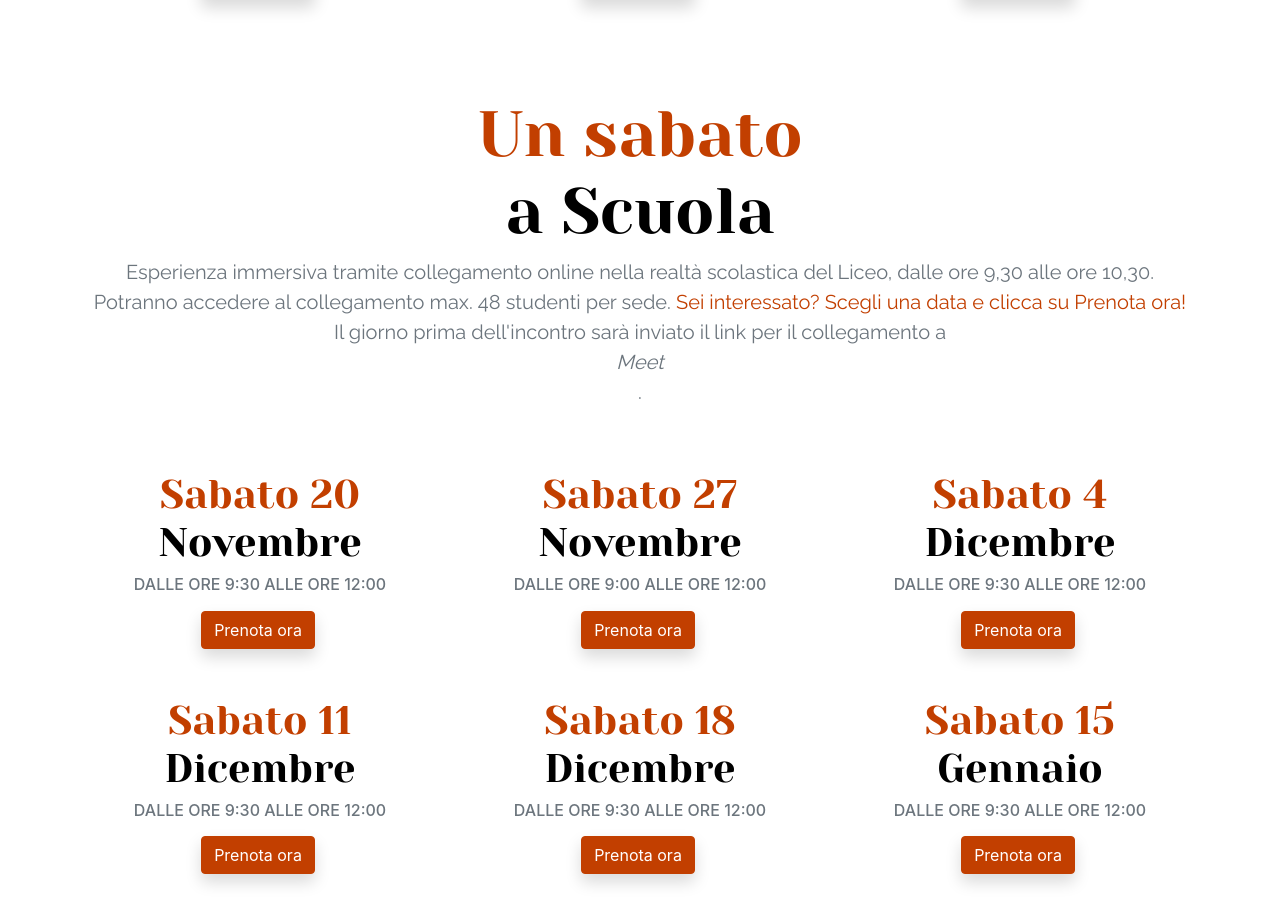
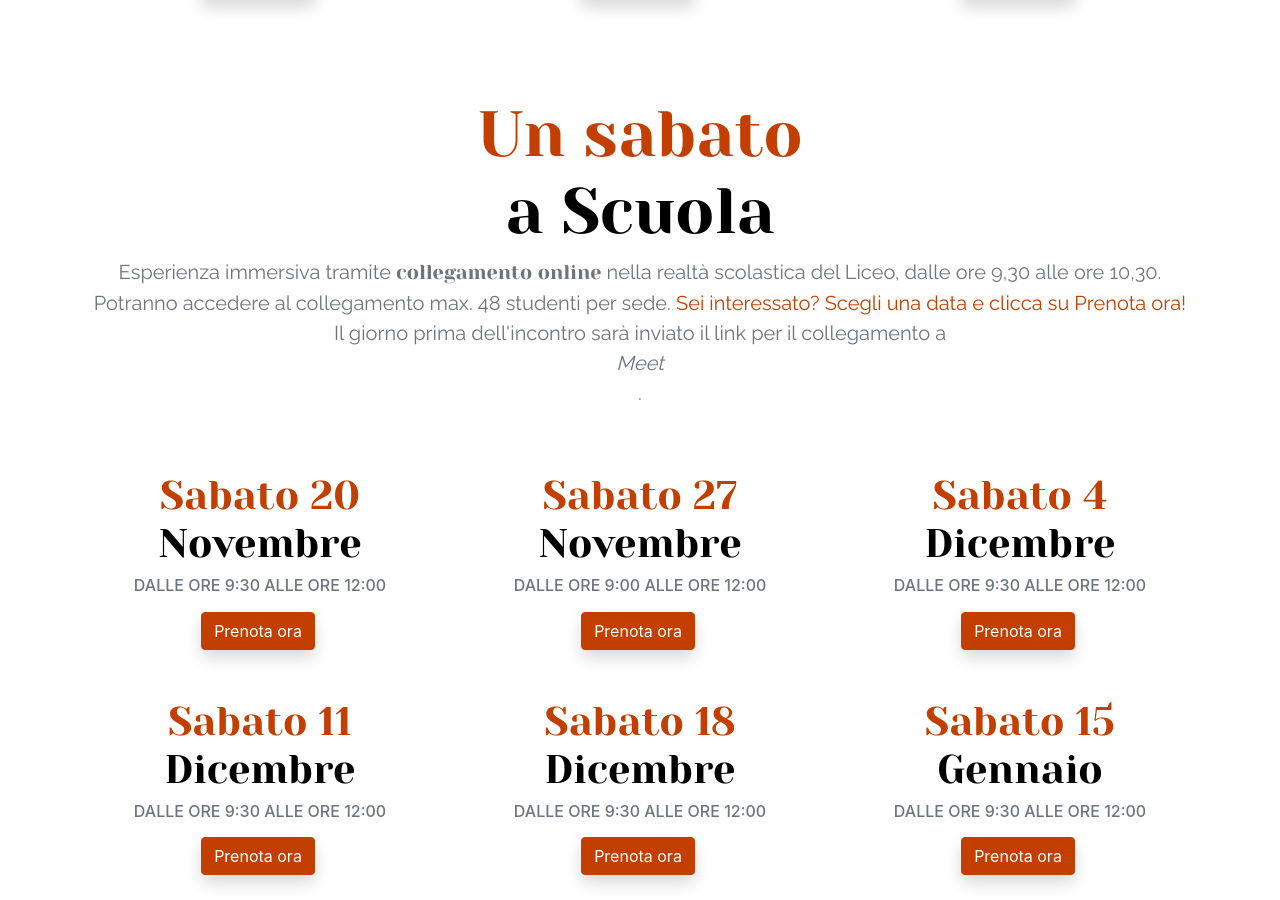
Before and after one commit to PiervitoCreanza/orientamento.liceodegiorgi.edu.it, a Jekyll site: the page built from incontri.html, in a window 1280 px wide and 900 px high, scrolled down 1441 px. Built offline with Jekyll 4.4.1, drawn with Linux system fonts in a browser that asks for light colours.

Commit message:
Updated '_data/incontri.json' via CloudCannon

```diff
--- a/_data/incontri.json
+++ b/_data/incontri.json
@@ -30,7 +30,7 @@
 		},
 		{
 			"titolo": "<span class='text-red'>Un sabato</span></br>a Scuola",
-			"sottotitolo": "Esperienza immersiva tramite collegamento online nella realtà scolastica del Liceo, dalle ore 9,30 alle ore 10,30. Potranno accedere al collegamento max. 48 studenti per sede. <span class='text-red'>Sei interessato? Scegli una data e clicca su Prenota ora!</span></br> Il giorno prima dell'incontro sarà inviato il link per il collegamento a <br> <i>Meet </br> </i>.",
+			"sottotitolo": "Esperienza immersiva tramite <b>collegamento online</b> nella realtà scolastica del Liceo, dalle ore 9,30 alle ore 10,30. Potranno accedere al collegamento max. 48 studenti per sede. <span class='text-red'>Sei interessato? Scegli una data e clicca su Prenota ora!</span></br> Il giorno prima dell'incontro sarà inviato il link per il collegamento a <br> <i>Meet </br> </i>.",
 			"date": [
 				{
 					"giorno": "Sabato 20",
```
